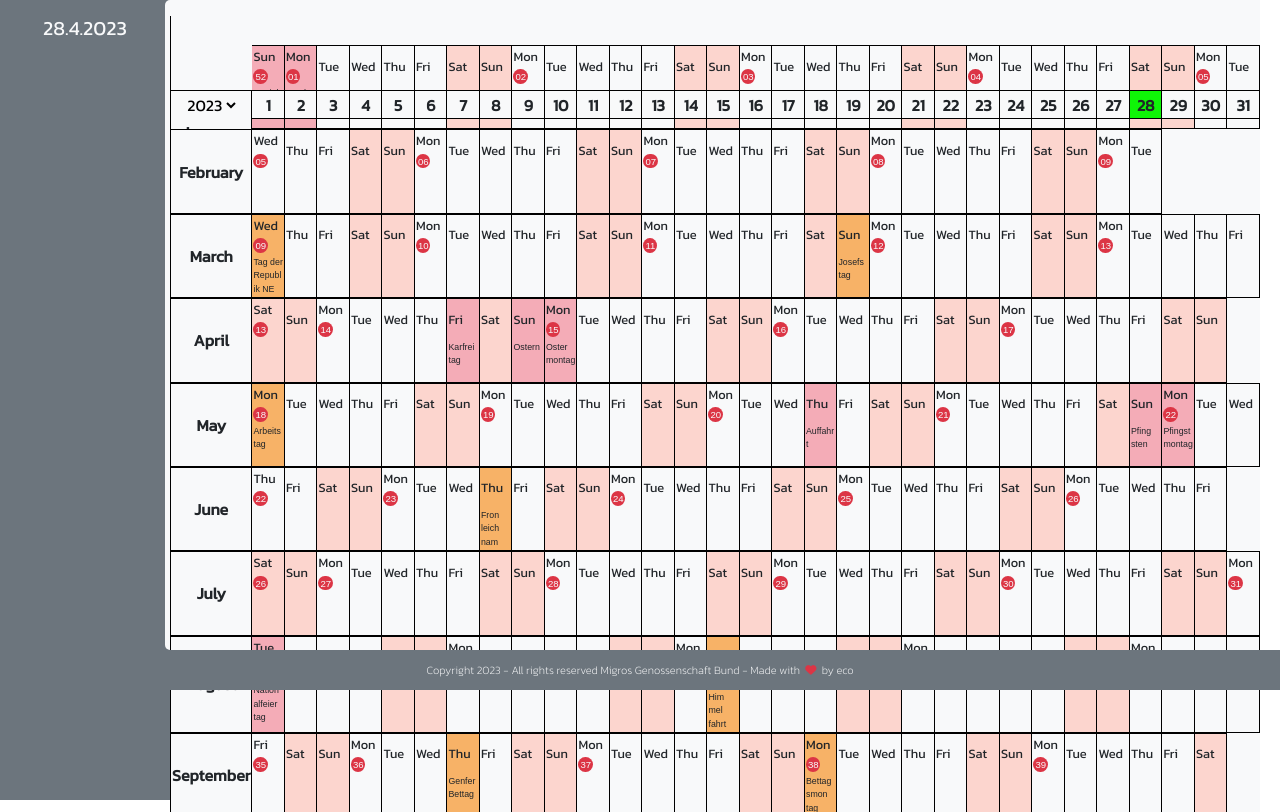
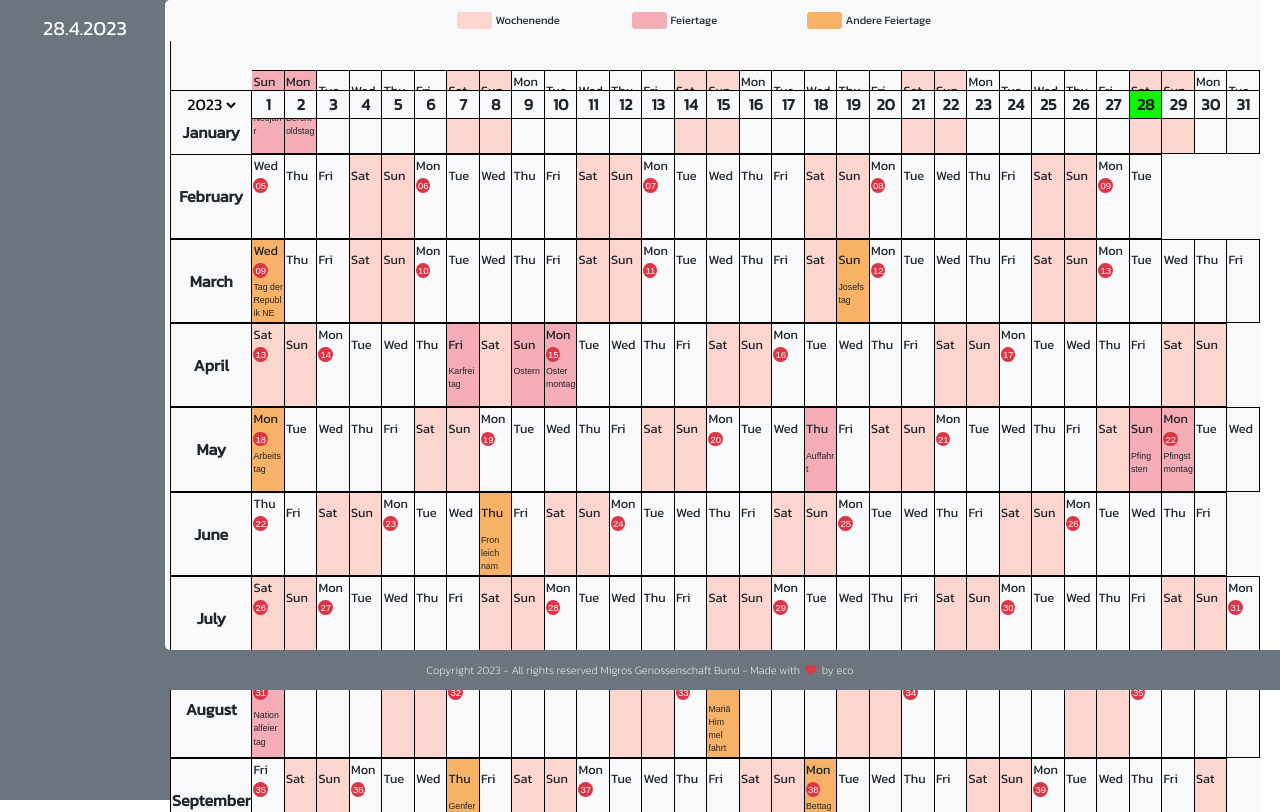
Before and after one commit to coppeti/workplan_v2, a Django app: page / in a window 1280 px wide. Shown: the part 110-922 px from the top of the page. Run offline with Django 4.2, Linux system fonts and the light colour scheme; data that the repository does not hold is empty; parts of the project's set-up code (start-up, migrations or seed data) failed here and were passed over; some libraries are stand-ins or nearby versions.

Commit message:
Retire the calendar indication (weekend and holiday) from activities and modify Legend.

```diff
--- a/static/css/mystyles.css
+++ b/static/css/mystyles.css
@@ -191,6 +191,31 @@
   border-radius: 3px;
 }
 
+.weekend {
+	background-color: #fcd5ce;
+}
+
+.weekend_card {
+  color: #fcd5ce;
+}
+
+.holiday {
+	background-color: #f4acb7;
+}
+
+.holiday_card {
+  color: #f4acb7;
+}
+
+.other_holiday {
+	background-color: #f7b267;
+}
+
+.other_holiday_card {
+  color: #f7b267;
+}
+
+
 /* .dispatch_flag {
   background-color: #ffd60a;
   color: #f48c06;
--- a/templates/home.html
+++ b/templates/home.html
@@ -12,6 +12,18 @@
             <div class="me-3">{{ activity.name }}</div>
         </div>
         {% endfor %}
+        <div class="d-flex align-items-center legend_bloc">
+            <div class="legend_flag weekend weekend_card text-center m-1">WE</div>
+            <div class="me-3">Wochenende</div>
+        </div>
+        <div class="d-flex align-items-center legend_bloc">
+            <div class="legend_flag holiday holiday_card text-center m-1">FT</div>
+            <div class="me-3">Feiertage</div>
+        </div>
+        <div class="d-flex align-items-center legend_bloc">
+            <div class="legend_flag other_holiday other_holiday_card text-center m-1">AF</div>
+            <div class="me-3">Andere Feiertage</div>
+        </div>
     </div>
 </section>
 <!-- ANNUAL CALENDAR -->
```
